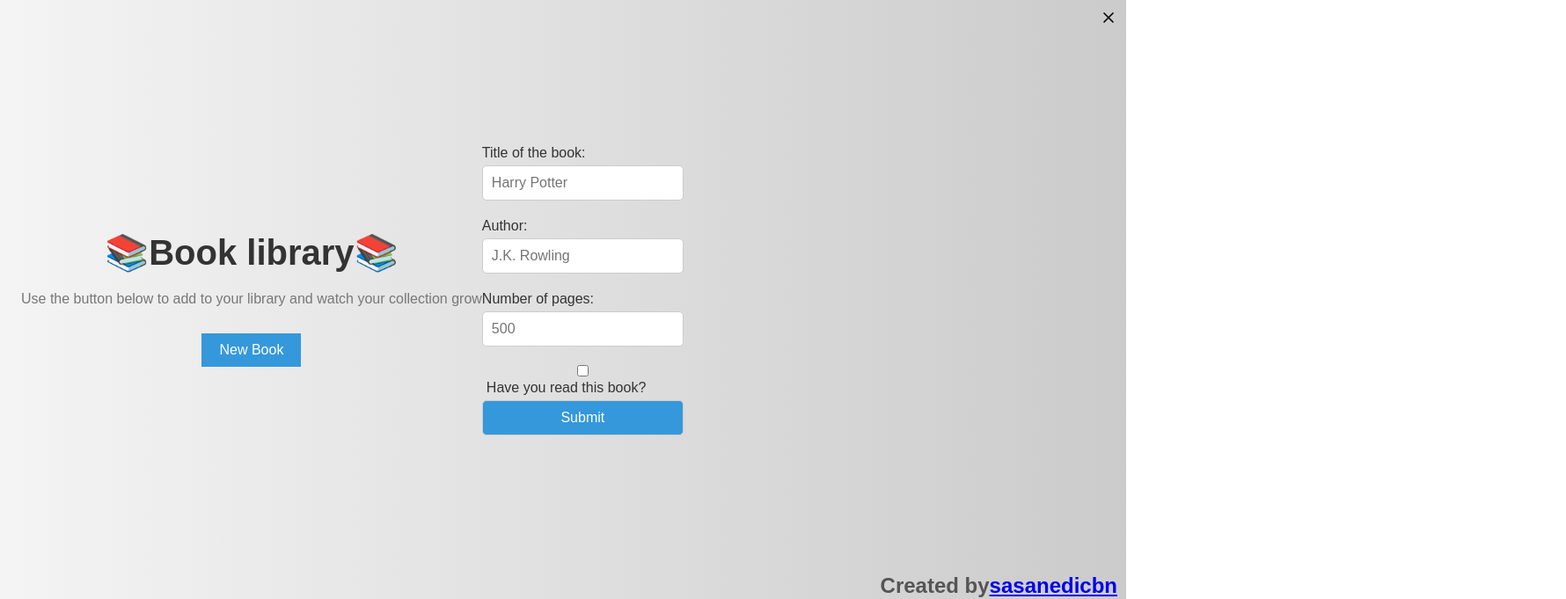
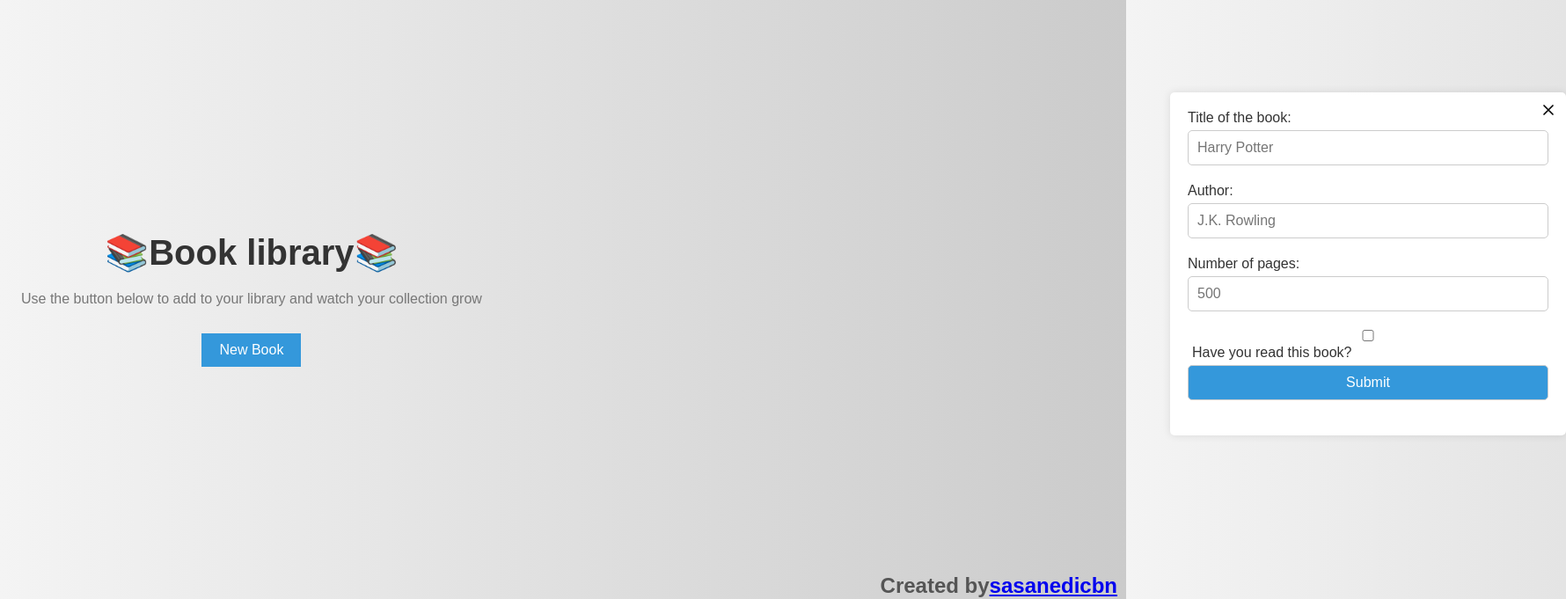
Before and after one commit to sasanedicbn/Book-library-, a React (Vite) app in the folder Book-library/: page / in a window 1280 px wide. Shown: the top 681 px of the page at 88% size, 1780 px wide, since content can reach past the window. Built offline with nearby package versions, Linux system fonts and the light colour scheme.

Commit message:
Add useState hook

```diff
--- a/Book-library/src/App.css
+++ b/Book-library/src/App.css
@@ -72,7 +72,7 @@ body {
 .formado {
   position: absolute;
   right: -500px;
-  top: 125px;
+  top: 105px;
   width: 450px;
   background-color: #fff;
   padding: 20px;
@@ -82,7 +82,14 @@ body {
 }
 .show{
   position: absolute;
+  top: 100px;
   right: 50px;
+  width: 450px;
+  transition: all .5s ease-in-out;
+  background-color: #fff;
+  padding: 20px;
+  box-shadow: 0 0 10px rgba(0, 0, 0, 0.1);
+  border-radius: 5px;
   transition: all .5s ease-in-out
 }
 .up{
--- a/Book-library/src/App.tsx
+++ b/Book-library/src/App.tsx
@@ -4,13 +4,19 @@ import BookForm from './components/BookForm'
 import BookList from './components/BookList'
 import Footer from './components/Footer'
 import Overlay from './components/Overlay'
+import { useState } from 'react'
 
 function App() {
+  const [isActive, setIsActive] = useState(false);
+
+  const handleClick = () => {
+    setIsActive(!isActive);
+  };
   return (
     <div className="container">
-      <Header />
+      <Header handleClick={handleClick}/>
       <BookList />
-      <BookForm />
+      <BookForm isAcitve={isActive} handleClick={handleClick}/>
       <Overlay/>
       <Footer />
     </div>
--- a/Book-library/src/components/BookForm.tsx
+++ b/Book-library/src/components/BookForm.tsx
@@ -1,6 +1,6 @@
-function BookForm() {
+function BookForm({isAcitve, handleClick}) {
     return (
-      <form className="forma">
+      <form className={isAcitve ?   'show' : 'formado' }>
         <div className="form__box">
           <label htmlFor="title">Title of the book:</label>
           <input type="text" id="title" name="title" placeholder="Harry Potter" required />
@@ -18,7 +18,7 @@ function BookForm() {
           <label className="check__label" htmlFor="subscribeNews">Have you read this book?</label>
           <input className="submit" id="submit" type="submit" />
         </div>
-        <svg xmlns="http://www.w3.org/2000/svg" className="close__icon" fill="none" viewBox="0 0 24 24" stroke="currentColor"
+        <svg onClick={handleClick} xmlns="http://www.w3.org/2000/svg" className="close__icon" fill="none" viewBox="0 0 24 24" stroke="currentColor"
           strokeWidth="2">
           <path strokeLinecap="round" strokeLinejoin="round" d="M6 18L18 6M6 6l12 12" />
         </svg>
--- a/Book-library/src/components/Header.tsx
+++ b/Book-library/src/components/Header.tsx
@@ -1,4 +1,4 @@
-function Header() {
+function Header({handleClick}) {
     return (
       <div className="text__div">
         <h1 className="heading__primary">
@@ -8,7 +8,7 @@ function Header() {
           Use the button below to add to your library and watch your collection
           grow
         </p>
-        <button className="btn button__new__book">New Book</button>
+        <button className="btn button__new__book" onClick={handleClick}>New Book</button>
       </div>
     );
   }
```
